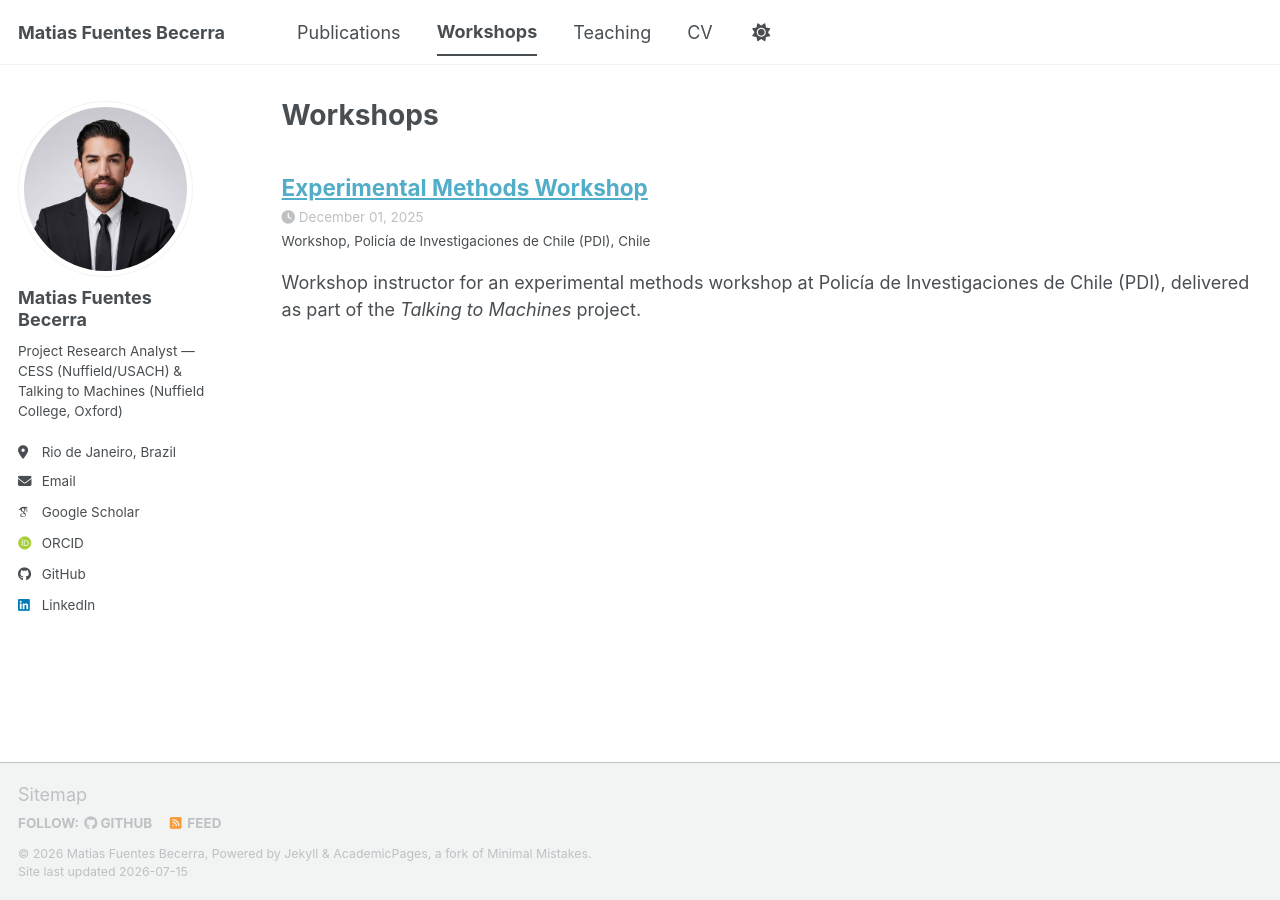
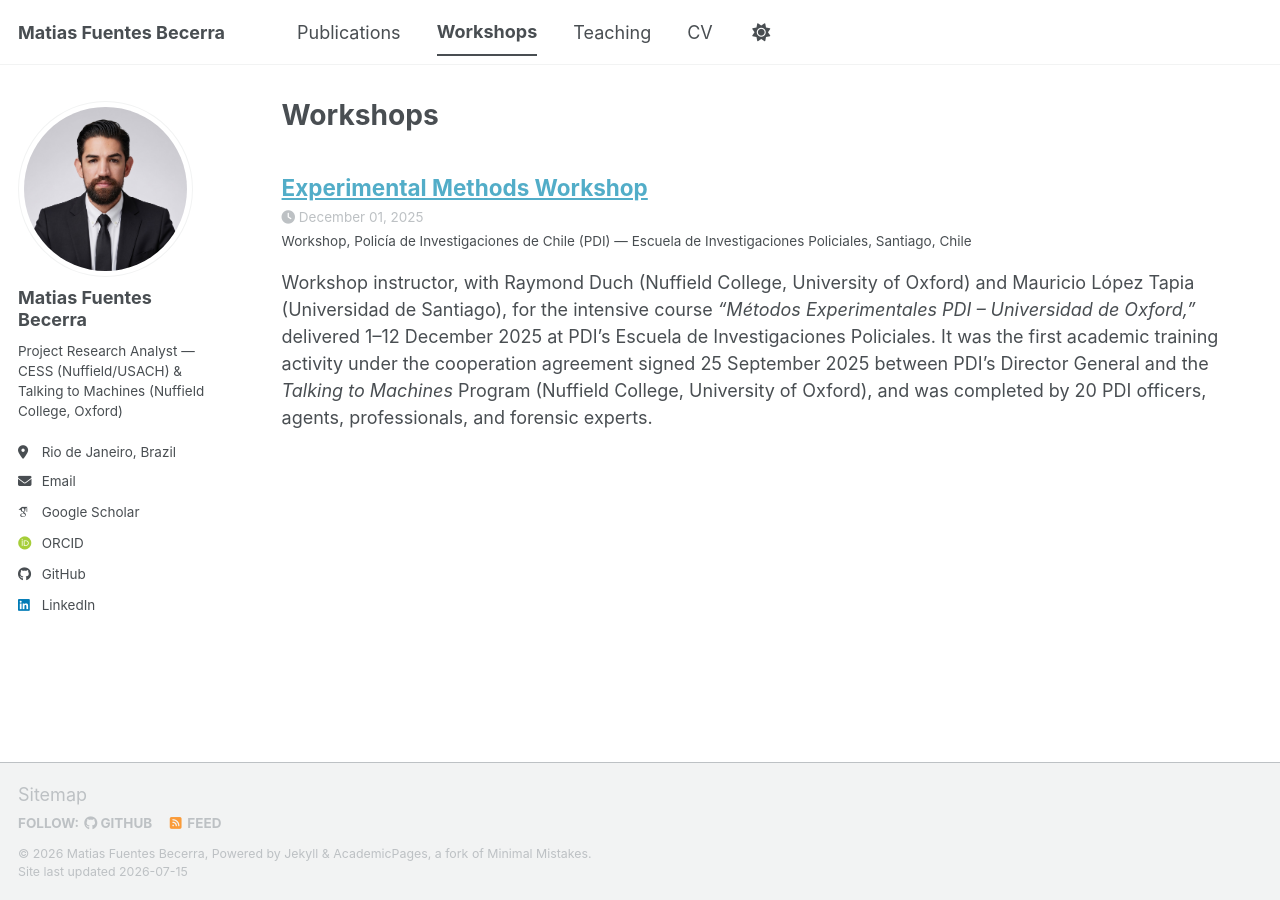
Before and after one commit to mfuentesb/mfuentesb.github.io, a Jekyll site: the page built from _pages/talks.html, in a window 1280 px wide. Built offline with Jekyll 4.4.1, drawn with Linux system fonts in a browser that asks for light colours; some web fonts are replaced; a script bundle is joined from its source files by our own code; library files that are not in the unit come from our copies.

Commit message:
Expand PDI Experimental Methods Workshop entry with confirmed details
Enrich with facts from PDI's official press release: full course
title, co-instructors (Duch, López Tapia), the Sept 2025 PDI-Talking
to Machines cooperation agreement, syllabus, and outcomes. Add links
to the press release and the event's YouTube video.

```diff
--- a/_data/cv.json
+++ b/_data/cv.json
@@ -211,11 +211,11 @@
   ],
   "presentations": [
     {
-      "name": "Experimental Methods Workshop",
-      "event": "Policía de Investigaciones de Chile (PDI) — Talking to Machines project",
+      "name": "Experimental Methods Workshop (\"Métodos Experimentales PDI – Universidad de Oxford\")",
+      "event": "Policía de Investigaciones de Chile (PDI), Escuela de Investigaciones Policiales — Talking to Machines project",
       "date": "2025-12-01",
-      "location": "Chile",
-      "description": "Workshop instructor."
+      "location": "Santiago, Chile",
+      "description": "Workshop instructor, with Raymond Duch and Mauricio López Tapia. 1-12 December 2025; completed by 20 PDI officers, agents, professionals, and forensic experts."
     }
   ],
   "teaching": [
--- a/_talks/2025-12-01-pdi-experimental-methods-workshop.md
+++ b/_talks/2025-12-01-pdi-experimental-methods-workshop.md
@@ -3,9 +3,15 @@
 collection: talks
 type: "Workshop"
 permalink: /talks/2025-12-01-pdi-experimental-methods-workshop
-venue: "Policía de Investigaciones de Chile (PDI)"
+venue: "Policía de Investigaciones de Chile (PDI) — Escuela de Investigaciones Policiales"
 date: 2025-12-01
-location: "Chile"
+location: "Santiago, Chile"
 ---
 
-Workshop instructor for an experimental methods workshop at Policía de Investigaciones de Chile (PDI), delivered as part of the *Talking to Machines* project.
+Workshop instructor, with Raymond Duch (Nuffield College, University of Oxford) and Mauricio López Tapia (Universidad de Santiago), for the intensive course *"Métodos Experimentales PDI – Universidad de Oxford,"* delivered 1–12 December 2025 at PDI's Escuela de Investigaciones Policiales. It was the first academic training activity under the cooperation agreement signed 25 September 2025 between PDI's Director General and the *Talking to Machines* Program (Nuffield College, University of Oxford), and was completed by 20 PDI officers, agents, professionals, and forensic experts.
+
+Content covered causality, experimental design, hypothesis testing, statistics, external validity, and information experiments, taught using R and Python, culminating in a final project proposing an institutional response to a crime and public-safety challenge.
+
+[PDI press release: "Curso Métodos Experimentales PDI - Universidad de Oxford"](https://www.pdichile.cl/centro-de-prensa/detalle-prensa/2025/12/12/curso--m%C3%A9todos-experimentales-pdi---universidad-de-oxford)
+
+[Watch the video](https://youtu.be/nNVwNH2-J_E)
```
